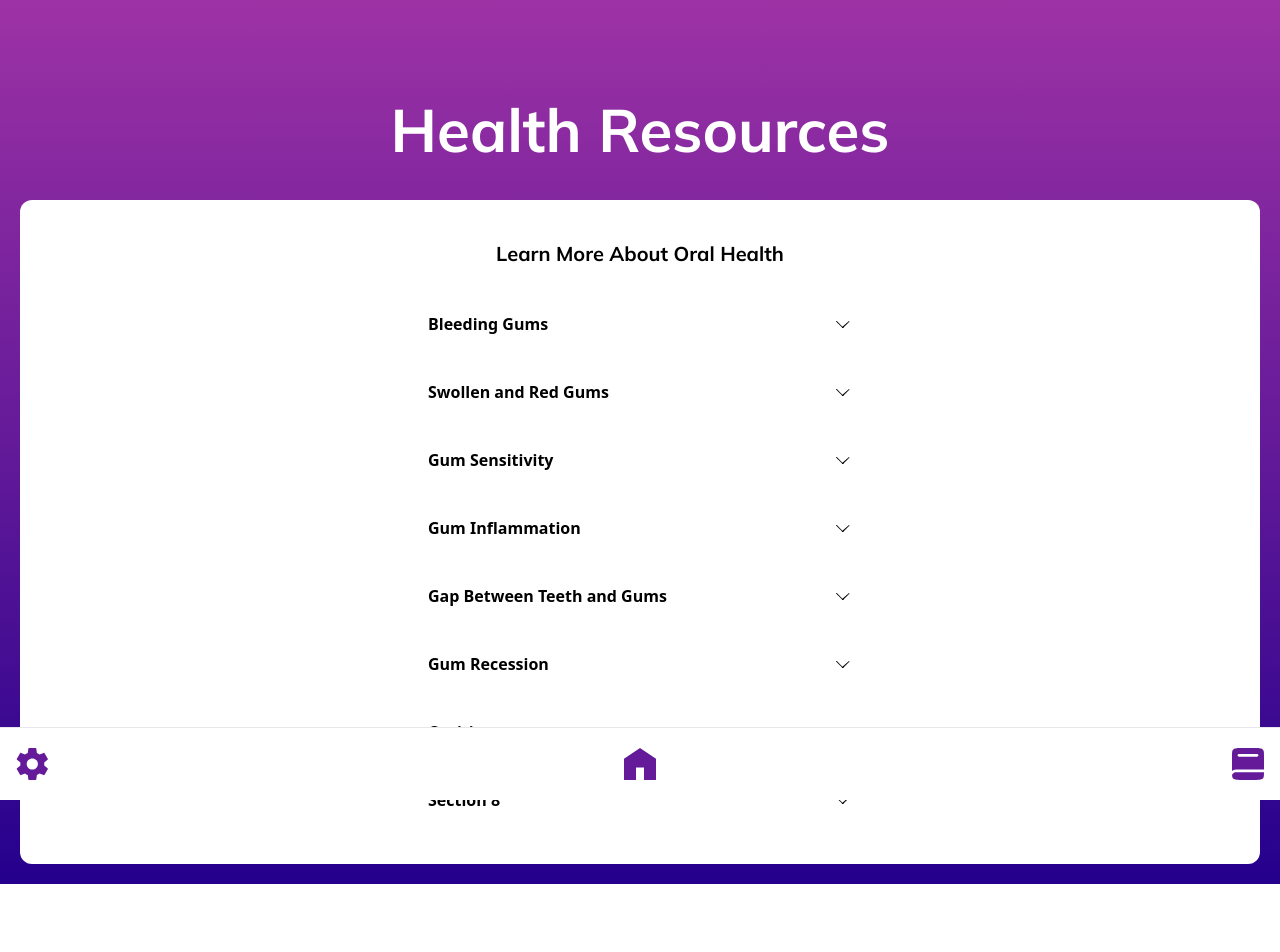
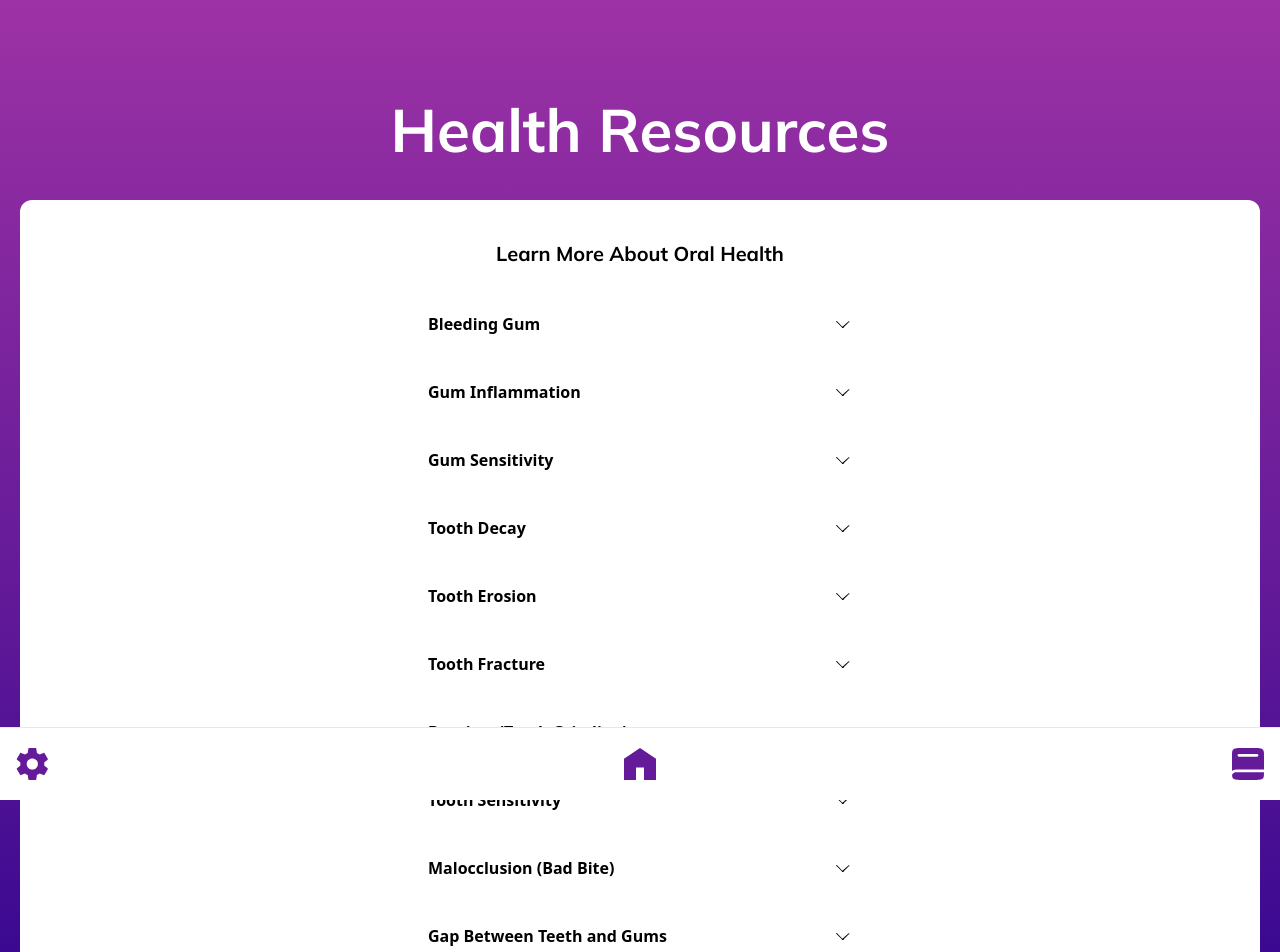
Before and after one commit to WhiteStoneDental/whitestone_IDSP, a Next.js app: page /resources in a window 1280 px wide. Shown: the top 952 px of the page. Before the commit the page ends 904 px from the top, so only its background shows below. Built offline with nearby package versions, Linux system fonts and the light colour scheme.

Commit message:
update resource

```diff
--- /dev/null
+++ b/public/data/dentalIssues.json
@@ -0,0 +1,76 @@
+{
+  "issues": [
+    {
+      "title": "Bleeding Gum",
+      "symptoms": "bleeding, swollen, red, bad breath, tenderness",
+      "treatment": "professional cleanings, improved oral hygiene practices, and addressing contributing factors.",
+      "details": "Gum issues can be a sign of gum disease. Consult with a dentist for proper diagnosis and treatment. Causes include poor oral hygiene, gingivitis, or underlying health conditions."
+    },
+    {
+      "title": "Gum Inflammation",
+      "symptoms": "redness, swelling, tenderness",
+      "treatment": "professional cleanings, antimicrobial therapy, and improved oral care practices.",
+      "details": "Inflammation of the gums can be a sign of gum disease. Proper oral hygiene and regular dental visits are essential for preventing and treating gum inflammation. Causes include plaque buildup, infections, or certain medications."
+    },
+    {
+      "title": "Gum Sensitivity",
+      "symptoms": "pain or discomfort when eating or drinking hot or cold substances",
+      "treatment": "identifying and addressing the underlying cause, along with desensitizing agents and preventive measures.",
+      "details": "Gum sensitivity can be caused by various factors, including tooth decay or exposed tooth roots. Seeking professional advice is crucial for managing sensitivity. Common treatments include desensitizing toothpaste, fluoride treatments, or dental procedures to address underlying issues. Identifying and addressing the underlying cause is essential for effective management."
+    },
+    {
+      "title": "Tooth Decay",
+      "symptoms": "toothache, sensitivity to sweet, hot, or cold foods",
+      "treatment": "removing the decayed portion and restoring the tooth with fillings, crowns, or other dental procedures.",
+      "details": "Tooth decay, also known as cavities, is the destruction of tooth enamel. It can lead to various symptoms, including toothache and sensitivity. Causes include bacteria in the mouth, sugary foods, or poor oral hygiene."
+    },
+    {
+      "title": "Tooth Erosion",
+      "symptoms": "tooth sensitivity, discoloration, rounded teeth edges",
+      "treatment": "addressing the underlying cause, using fluoride treatments, and practicing good oral hygiene.",
+      "details": "Tooth erosion is the gradual loss of tooth enamel, often caused by acid. Symptoms include tooth sensitivity, discoloration, and rounded edges. Common causes include acidic foods, beverages, or conditions like acid reflux."
+    },
+    {
+      "title": "Tooth Fracture",
+      "symptoms": "tooth pain, sensitivity, difficulty chewing",
+      "treatment": "depends on the severity and location of the fracture and may involve bonding, crowns, or, in severe cases, extraction.",
+      "details": "A tooth fracture involves a crack or break in the tooth structure. Symptoms include tooth pain, sensitivity, and difficulty chewing. Causes vary and may include trauma, biting on hard objects, or weakened teeth."
+    },
+    {
+      "title": "Bruxism (Teeth Grinding)",
+      "symptoms": "tooth wear, jaw pain, headaches",
+      "treatment": "addressing the underlying cause, using mouthguards to protect teeth, and stress management techniques.",
+      "details": "Bruxism is the habit of grinding or clenching teeth, often during sleep. It can lead to tooth wear, jaw pain, and headaches. Causes may include stress, misaligned teeth, or sleep disorders."
+    },
+    {
+      "title": "Tooth Sensitivity",
+      "symptoms": "pain or discomfort with hot, cold, sweet, or acidic foods",
+      "treatment": "may include desensitizing toothpaste, fluoride treatments, and addressing underlying causes.",
+      "details": "Tooth sensitivity is characterized by pain or discomfort when consuming hot, cold, sweet, or acidic foods. It can result from various factors, including exposed tooth roots, gum recession, or enamel erosion."
+    },
+    {
+      "title": "Malocclusion (Bad Bite)",
+      "symptoms": "difficulty chewing, jaw pain, speech problems",
+      "treatment": "options include braces, orthodontic appliances, or, in severe cases, oral surgery.",
+      "details": "Malocclusion refers to misalignment or incorrect positioning of teeth when the jaws are closed. Symptoms include difficulty chewing, jaw pain, and speech problems. Causes may include genetics, thumb-sucking, or dental issues."
+    },
+    {
+      "title": "Gap Between Teeth and Gums",
+      "symptoms": "noticeable gap or space between teeth and gums",
+      "treatment": "options depend on the severity and underlying cause, and may include orthodontic treatments, dental bonding, or periodontal procedures.",
+      "details": "Gaps between teeth and gums may lead to food impaction and gum issues. Dentists can recommend suitable treatments to address this concern, such as braces, dental bonding, or periodontal procedures. Causes include gum recession, tooth misalignment, or genetics."
+    },
+    {
+      "title": "Gum Recession",
+      "symptoms": "exposed tooth roots, increased tooth sensitivity",
+      "treatment": "gum grafting, desensitizing agents, and addressing contributing factors.",
+      "details": "Gum recession can expose tooth roots and lead to increased sensitivity. Dentists can assess the extent of recession and recommend appropriate interventions. Causes include aggressive brushing, gum disease, or genetic predisposition."
+    },
+    {
+      "title": "Dental Abscess",
+      "symptoms": "severe toothache, swelling, pus drainage, fever",
+      "treatment": "draining the abscess, removing the source of infection, and, in some cases, root canal therapy or tooth extraction.",
+      "details": "A dental abscess is a pocket of pus caused by a bacterial infection. It can lead to severe toothache, swelling, and fever. Common causes include untreated cavities or advanced gum disease."
+    }
+  ]
+}
--- a/src/app/resources/page.tsx
+++ b/src/app/resources/page.tsx
@@ -1,3 +1,5 @@
+// src/app/resources/page.tsx
+
 import NavBar from "@/components/NavBar";
 import CollapsibleList from "@/components/CollapsibleListItem";
 import LoginButton from "@/components/LoginButton";
--- a/src/components/Accordion.tsx
+++ b/src/components/Accordion.tsx
@@ -1,18 +1,16 @@
-"use client";
+// src/components/Accordion.tsx
+'use client';
 import Link from "next/link";
-import React, { useState } from "react";
+import React, { useState, useEffect } from "react";
 
 interface AccordionItemProps {
   title: string;
-  content: string;
-  link?: string;
+  symptoms: string;
+  details: string;
+  treatment: string;
 }
 
-export const AccordionItem: React.FC<AccordionItemProps> = ({
-  title,
-  content,
-  link,
-}) => {
+export const AccordionItem: React.FC<AccordionItemProps> = ({ title, symptoms, details, treatment }) => {
   const [isOpen, setIsOpen] = useState(false);
 
   const toggleAccordion = () => {
@@ -20,7 +18,7 @@ export const AccordionItem: React.FC<AccordionItemProps> = ({
   };
 
   return (
-    <div className="mb-5 font-sans ">
+    <div className="mb-5 font-sans">
       <div
         className="flex items-center justify-between p-3 bg-white-300 cursor-pointer rounded"
         onClick={toggleAccordion}
@@ -41,12 +39,9 @@ export const AccordionItem: React.FC<AccordionItemProps> = ({
       </div>
       {isOpen && (
         <div className="p-4 bg-white border rounded-b-lg dark: dark:bg-[var(--mainphrase-bg)]">
-          <p className="text-black dark:text-white">{content}</p>
-          {link && (
-            <div className="text-right underline text-purple-700 hover:text-purple-900">
-              <Link href={link}>Read more</Link>
-            </div>
-          )}
+          <p className="text-black dark:text-white"><strong>Main Symptoms:</strong> {symptoms}</p>
+          <p className="text-black dark:text-white mt-2"><strong>Treatment:</strong> {treatment}</p>
+          <p className="text-black dark:text-white mt-2"><strong>Details:</strong> {details}</p>
         </div>
       )}
     </div>
@@ -54,24 +49,30 @@ export const AccordionItem: React.FC<AccordionItemProps> = ({
 };
 
 const Accordion = () => {
-  const items = [
-    {
-      title: "Bleeding Gums",
-      content: "Main Symptoms: bleeding, swollen, red, bad breath, tenderness",
-    },
-    { title: "Swollen and Red Gums", content: "Content" },
-    { title: "Gum Sensitivity", content: "Content" },
-    { title: "Gum Inflammation", content: "Content" },
-    { title: "Gap Between Teeth and Gums", content: "Content" },
-    { title: "Gum Recession", content: "Content" },
-    { title: "Cavities", content: "Content" },
-    { title: "Section 8", content: "Content" },
-  ];
+  const [data, setData] = useState<{ issues: AccordionItemProps[] } | null>(null);
+
+  useEffect(() => {
+    import("../../public/data/dentalIssues.json").then((module) => {
+      setData(module.default);
+    });
+  }, []);
+
+  if (!data) {
+    return null;
+  }
+
+  const items = data.issues;
 
   return (
     <div className="w-full max-w-md mx-auto">
       {items.map((item, index) => (
-        <AccordionItem key={index} title={item.title} content={item.content} />
+        <AccordionItem
+          key={index}
+          title={item.title}
+          symptoms={item.symptoms}
+          treatment={item.treatment}
+          details={item.details}
+        />
       ))}
     </div>
   );
```
Also changed, not shown: 1 other file (tests, documents, lock files or other folders).
